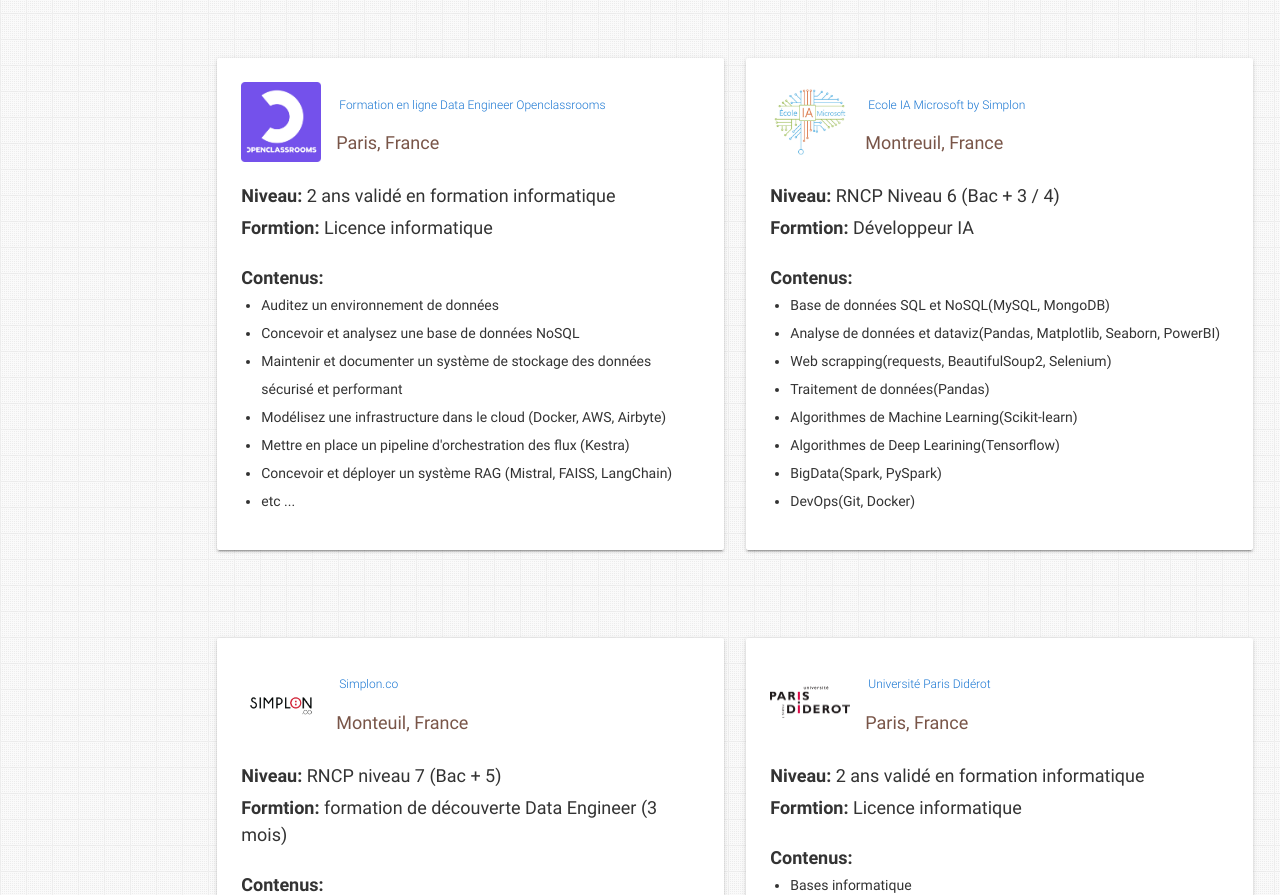
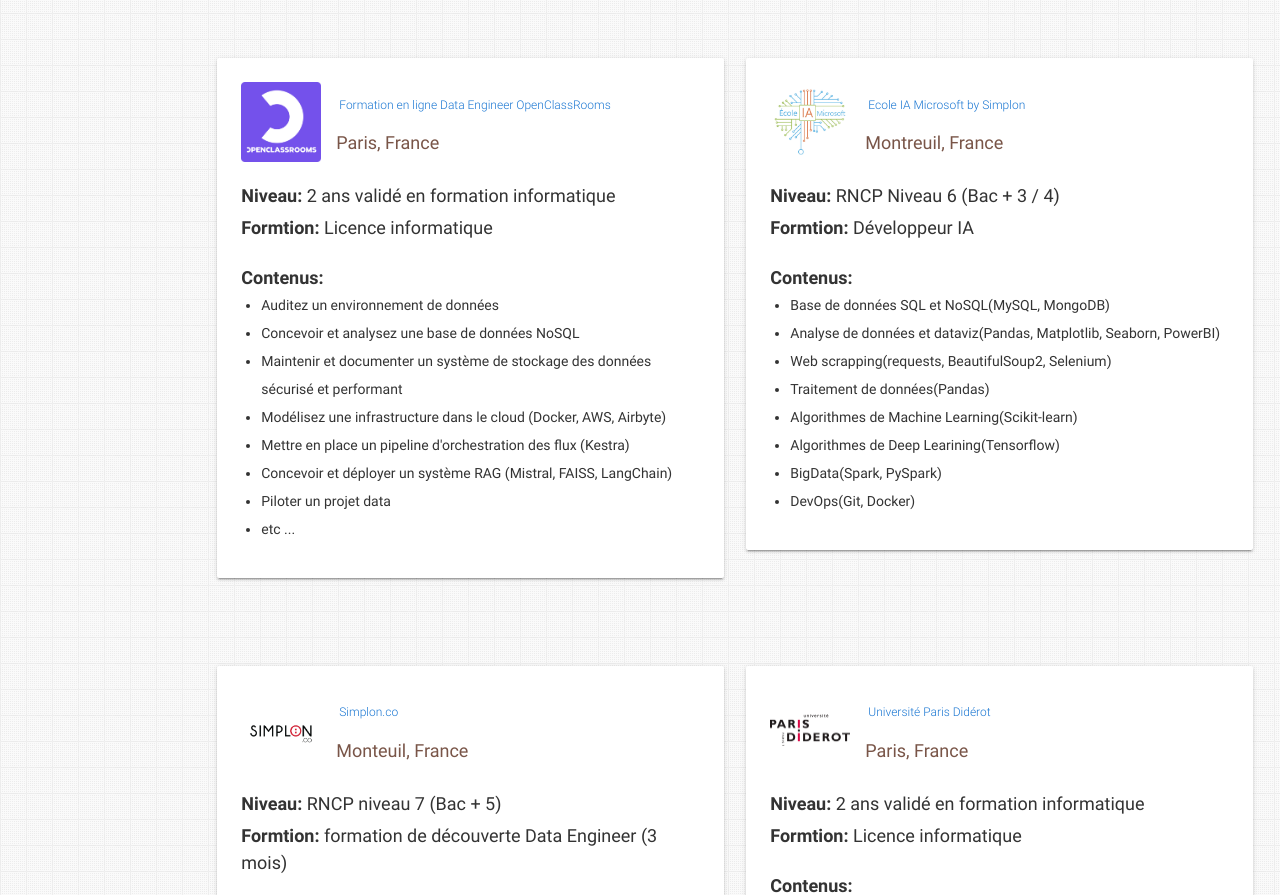
Before and after one commit to yanggautier/yanggautier.github.io, a plain HTML site: page index.html in a window 1280 px wide. Shown: the part 7293-8188 px from the top of the page. Drawn offline with nearby package versions, Linux system fonts and the light colour scheme.

Commit message:
editer readme

```diff
--- a/index.html
+++ b/index.html
@@ -809,7 +809,7 @@ Azure AI Engineer Associate</span></a>
                   <div class="school-info">
                     <p>
                       <span class="card-title">
-                        <a href="https://ahduni.edu.in/academics/schools-centres/school-of-engineering-and-applied-science/" target="_blank" class="teal-text hoverline">Formation en ligne Data Engineer Openclassrooms</a>
+                        <a href="https://openclassrooms.com/fr/paths/1039-data-engineer" target="_blank" class="teal-text hoverline">Formation en ligne Data Engineer OpenClassRooms</a>
                       </span>
                     </p>
                     <p class="brown-text">Paris, France</p>
@@ -833,6 +833,7 @@ Azure AI Engineer Associate</span></a>
                     <li>Modélisez une infrastructure dans le cloud (Docker, AWS, Airbyte)</li>
                     <li>Mettre en place un pipeline d'orchestration des flux (Kestra)</li>
                     <li>Concevoir et déployer un système RAG (Mistral, FAISS, LangChain)</li>
+                    <li>Piloter un projet data</li>
                     <li>etc ... </li>
                   </ul>
                   </p>
```
